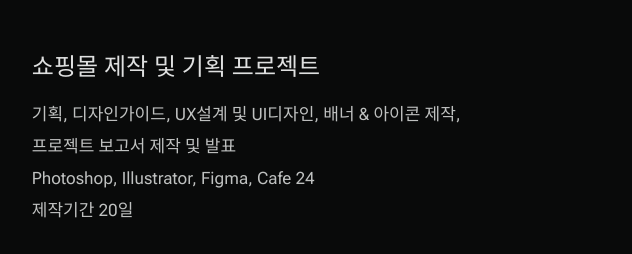
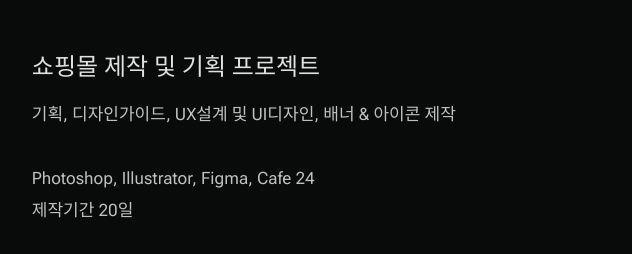
Before and after one commit to joy664125-boop/my_portfolio, a plain HTML site: page index.html in a window 1280 px wide. Shown: the part 4509-4763 px from the top of the page, 25-657 px from the left. Drawn offline with nearby package versions, Linux system fonts and the light colour scheme; grey boxes are pictures that could not be loaded; a web font is replaced by a local one.

Commit message:
Update index.html

```diff
--- a/index.html
+++ b/index.html
@@ -258,7 +258,7 @@
                     </p>
                     <div>
                         <a href="project/web_02.html" target="_blank" class="btn btn--primary">Design Guide</a>
-                        <a href="../포트폴리오/project/web_02/index.html" target="_blank"
+                        <a href="https://joy664125-boop.github.io/pet_guardians_web02/" target="_blank"
                             class="btn btn--primary">Website</a>
                     </div>
                 </div> <!-- end gallery-items__item -->
@@ -312,8 +312,8 @@
                         <h2 class="text-display-title">Cafe 24</h2>
                         <h5>쇼핑몰 제작 및 기획 프로젝트</h5>
                         <p>
-                            <small>기획, 디자인가이드, UX설계 및 UI디자인, 배너 & 아이콘 제작, <br>
-                                프로젝트 보고서 제작 및 발표<br>
+                            <small>기획, 디자인가이드, UX설계 및 UI디자인, 배너 & 아이콘 제작<br>
+                                <br>
                                 Photoshop, Illustrator, Figma, Cafe 24<br>
                                 제작기간 20일 </small>
                         </p>
```
